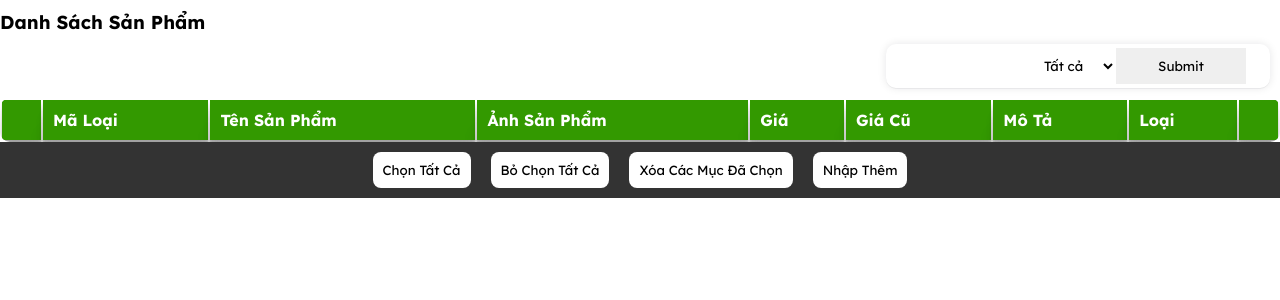
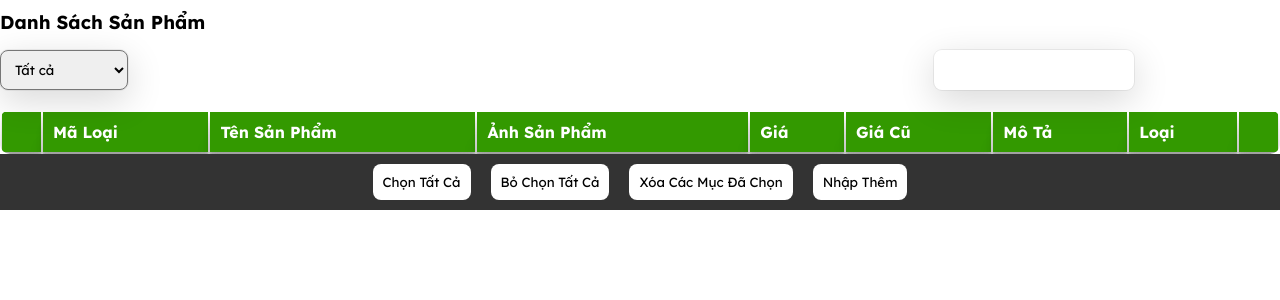
Before and after one commit to vuHieuU/VuTrungHieu, a PHP site: page /sanpham/list.php in a window 1280 px wide. Shown: the top 300 px of the page. Run offline with PHP 8.4, Linux system fonts and the light colour scheme; data that the repository does not hold is empty.

Commit message:
search design edit

```diff
--- a/admin/sanpham/list.php
+++ b/admin/sanpham/list.php
@@ -13,9 +13,7 @@
     <div class="borderlist">
 
         <h3 style="margin-top: 10px;">Danh Sách Sản Phẩm</h3>
-
-        <form class="search" action="index.php?act=listdm" method="POST">
-        <input type="text" name="kyw">
+        <form action="#" class="searchS" method="POST">
             <select name="cate_id" id="">
                 <option value="0" selected>Tất cả</option>
                 <?php
@@ -25,16 +23,12 @@
                 }
                 ?>
             </select>
-                <input type="submit" name="listok">
-
-                <!-- <input type="submit" name="listok"><i class="fa-solid fa-magnifying-glass"></i> -->
-
-
+            <div class="searchS-text">
+                <input type="text" name="kyw" id="">
+                <button name="listok"><i class="fa-solid fa-magnifying-glass"></i></button>
+            </div>
         </form>
-
-
         <style>
-
         </style>
         <form action="index.php?act=addsp" method="POST">
             <table>
@@ -99,15 +93,14 @@
     </div>
     </div>
     <script>
-        function Delete(){
+        function Delete() {
             var remove = confirm("Bạn có muốn xóa không?");
-                if(remove){
+            if (remove) {
                 return true;
-                    console.log="oke"
-                }
-                else{
+                console.log = "oke"
+            } else {
                 return false;
-                    console.log="khong"
+                console.log = "khong"
             }
         }
     </script>
--- a/public/css/style.css
+++ b/public/css/style.css
@@ -22,46 +22,46 @@
     cursor: pointer;
 }
 /* css search */
-.search {
-    float: right;
-    /* margin-right: 20px; */
-    border-radius: 10px;
-    margin: 10px 10px;
-    padding: 4px;
+.searchS{
+    margin-top: 1em;
     display: flex;
-    overflow: hidden;
-    box-shadow: rgba(17, 17, 26, 0.05) 0px 1px 0px, rgba(17, 17, 26, 0.1) 0px 0px 8px;
-    width: 30%;
+    /* grid-template-columns: 2fr 4fr; */
+    width: 100%;
 }
+.searchS select{
+    width: 10%;
+    padding: 10px;
+    text-align: left;
+    border-radius: 8px;
+    box-shadow: rgba(0, 0, 0, 0.16) 0px 10px 36px 0px, rgba(0, 0, 0, 0.06) 0px 0px 0px 1px;
+}
+
+.searchS-text{
+    /* width: 40%; */
+    margin-left: 63%;
+    /* width: 0%; */
+    text-align: right;
+    border-radius: 8px;
+    padding: 8px;
+    box-shadow: rgba(0, 0, 0, 0.16) 0px 10px 36px 0px, rgba(0, 0, 0, 0.06) 0px 0px 0px 1px;
+}
+
+.searchS-text input[type=text]{
+    outline: none;
+    border: none;
+}
+
+.searchS-text button{
+    padding: 3px;
+    background-color: unset;
+    border: none;
+}
+
 
 a{
     text-decoration: none;
 }
 
-.search i{
-    line-height: 40px;
-    width: 20%;
-    opacity: .6;
-}
-
-.search input {
-    width: 50%;
-    border: none;
-    /* float: right; */
-    margin-right: 20px;
-    padding: 10px 5px;
-    outline: none;
-}
-
-.search select{
-    width: 30%;
-}
-
-.search button, select{
-    border: none;
-    background-color: unset;
-    outline: none;
-}
 
 /* css table */
 table {
--- a/view/main.php
+++ b/view/main.php
@@ -10,6 +10,10 @@
     <div class="mySlides fade">
       <img src="../Images/slideshow/slideshow3.jpg" style="width:100%">
     </div>
+  </div>
+  <div class="container-title">
+    <p>Trang Chủ/</p>
+    <p>Danh Mục: <b>Hoa Quả Tươi</b></p>
   </div>
   <div style="text-align:center">
     <span class="dot"></span>
```
Also changed, not shown: Main/css/style.css (+15 -2 lines), admin/binhluan/listsp.php (+5 -5 lines), admin/danhmuc/list.php (+15 -1 lines), admin/taikhoan/list.php (+15 -1 lines). Lines whose indentation alone changed are shown as unchanged.
